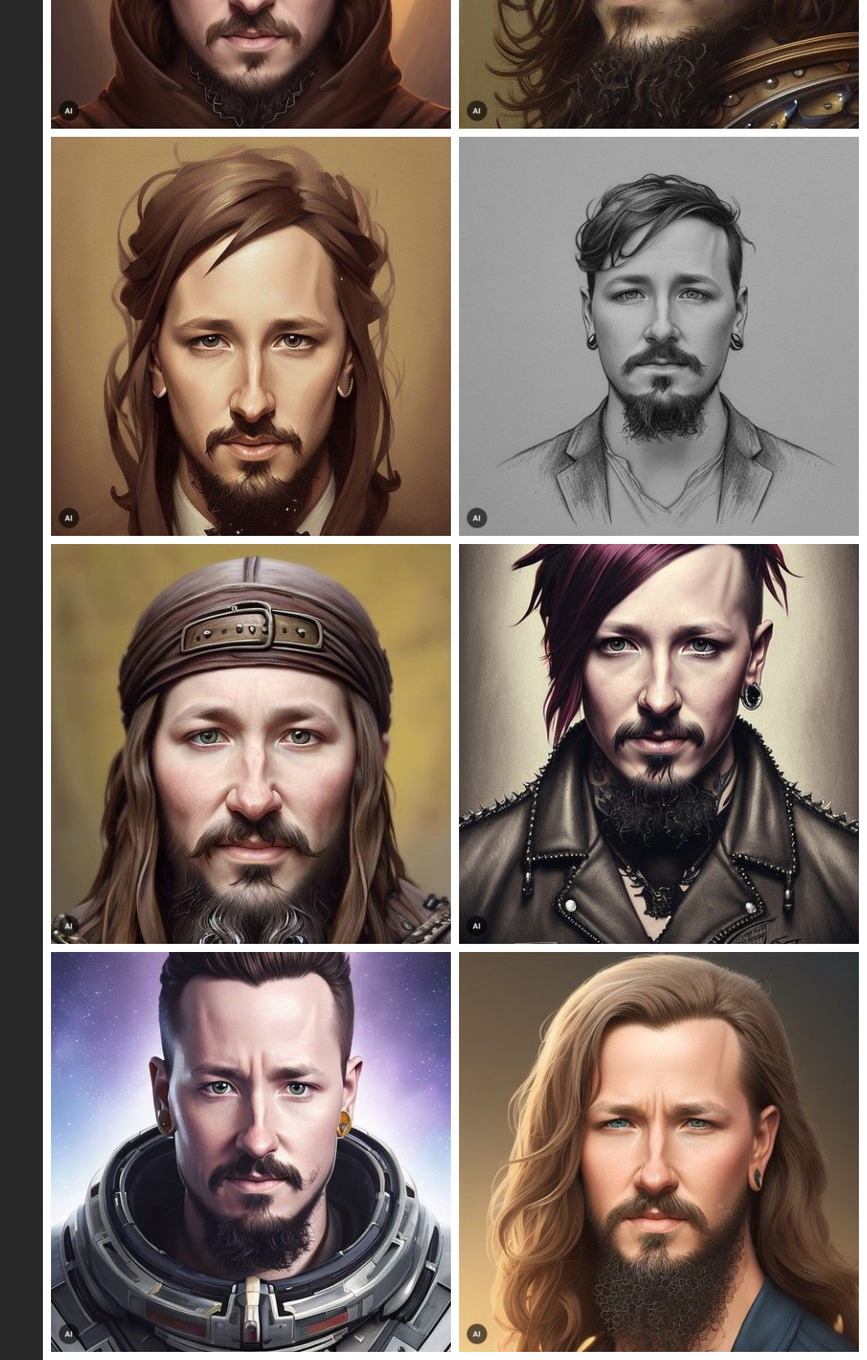
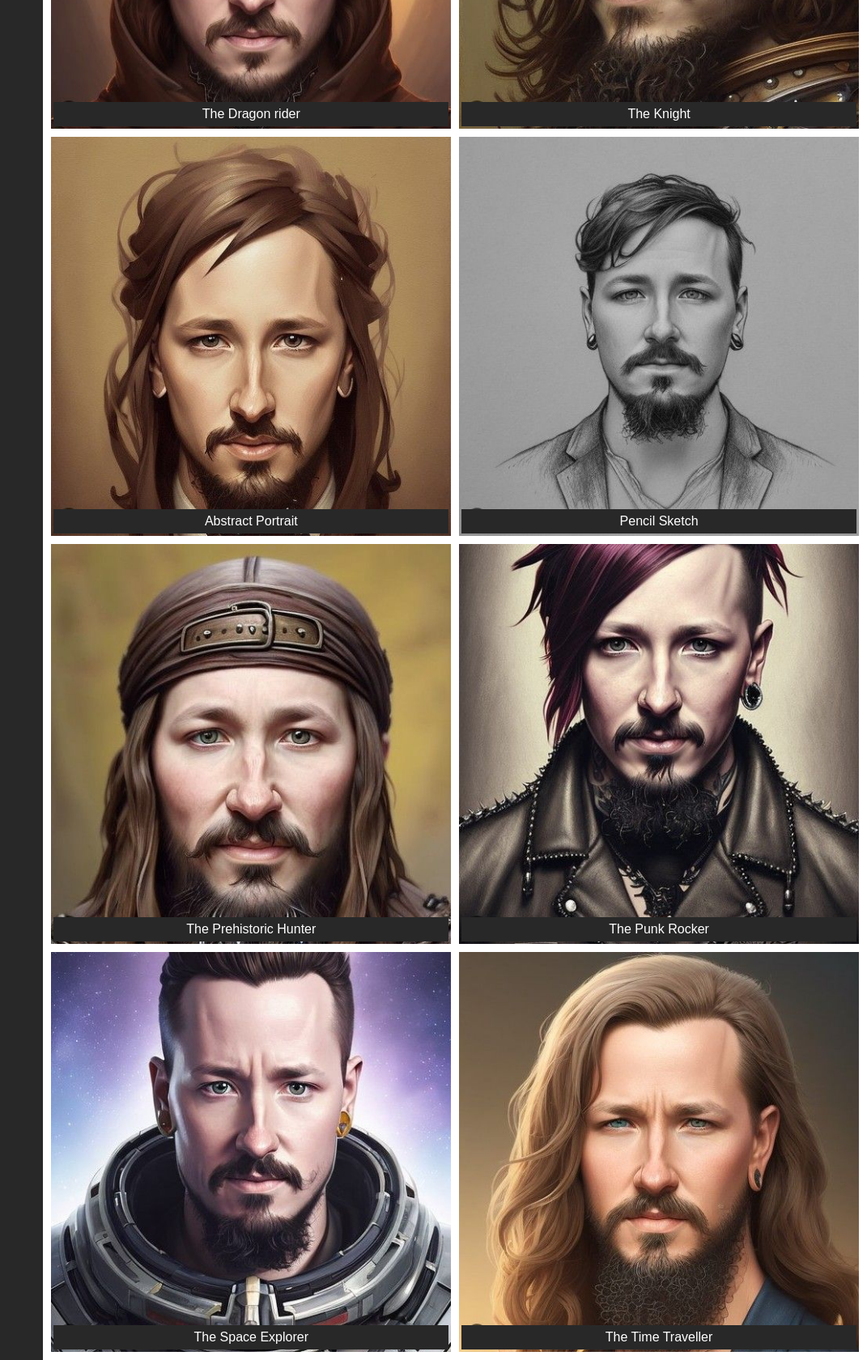
Before and after one commit to dczemina/FakePortfolio, a plain HTML site: page index.html in a window 1280 px wide. Shown: the part 1120-2800 px from the top of the page at 81% size, without its empty margins (209-1280 px from the left). Drawn offline with Linux system fonts and the light colour scheme.

Commit message:
Update work boxes to have caption

```diff
--- a/index.html
+++ b/index.html
@@ -83,9 +83,24 @@
 
 			.famous-work-box {
 				box-sizing: border-box;
+				position: relative;
 				padding: 5px;
 				width: 100%;
+			}
 
+			.famous-work-box img {
+				width: 100%
+			}
+
+			.famous-work-text {
+				position: absolute;
+				width: calc(100% - 16px);
+				bottom: 8;
+				left: 8;
+				padding: 6px 0px;
+				color: white;
+				text-align: center;
+				background-color: #282828;
 			}
 
 			/* generic classes */
@@ -136,7 +151,7 @@
 	<body>
 		<header>
 			<nav>
-				<img src="assets/david-fiery-2.jpg" alt="David Zemina looking Fiery as F" style="margin: auto"/>
+				<img src="assets/David-fiery-2.jpg" alt="David Zemina looking Fiery as F" style="margin: auto"/>
 				<div class="nav-header">
 					<h1>David Zemina</h1>
 					<span>Famous Artist</span>
@@ -165,16 +180,46 @@
 				</div>
 				<div class="section-content-box">
 					<div class="famous-works-box">
-						<img class="famous-work-box" src="assets/david-blues-2.jpg"/>
-						<img class="famous-work-box" src="assets/david-blues-7.jpg"/>
-						<img class="famous-work-box" src="assets/David-Dragon Rider-7.jpg"/>
-						<img class="famous-work-box" src="assets/david-fantasy knight-2.jpg"/>
-						<img class="famous-work-box" src="assets/david-painting-7.jpg"/>
-						<img class="famous-work-box" src="assets/david-pencil sketch-8.jpg"/>
-						<img class="famous-work-box" src="assets/david-prehistoric hunter-7.jpg"/>
-						<img class="famous-work-box" src="assets/david-punk rocker-3.jpg"/>
-						<img class="famous-work-box" src="assets/david-spaceman-5.jpg"/>
-						<img class="famous-work-box" src="assets/david-surfer-2.jpg"/>
+						<div class="famous-work-box">
+							<img src="assets/David-Blues-2.jpg" alt="Portrait with blue hair and beard"/>
+							<div class="famous-work-text">The Wizard</div>
+						</div>
+						<div class="famous-work-box">
+							<img src="assets/David-Blues-7.jpg" alt="Portrait with pink hair and an undercut"/>
+							<div class="famous-work-text">The Time Traveller</div>
+						</div>
+						<div class="famous-work-box">
+							<img src="assets/David-Dragon Rider-7.jpg" alt="Portrait with horned helmet and a brown cloak"/>
+							<div class="famous-work-text">The Dragon rider</div>
+						</div>
+						<div class="famous-work-box">
+							<img src="assets/David-Fantasy Knight-2.jpg" alt="Portrait looking from the side"/>
+							<div class="famous-work-text">The Knight</div>
+						</div>
+						<div class="famous-work-box">
+							<img src="assets/David-Painting-7.jpg" alt="Modern portrait with unrealistic hair"/>
+							<div class="famous-work-text">Abstract Portrait</div>
+						</div>
+						<div class="famous-work-box">
+							<img src="assets/David-Pencil Sketch-8.jpg" alt="Modern portrait drawn with a pencil"/>
+							<div class="famous-work-text">Pencil Sketch</div>
+						</div>
+						<div class="famous-work-box">
+							<img src="assets/David-Prehistoric Hunter-7.jpg" alt="Portrait with long hair and a leather cap"/>
+							<div class="famous-work-text">The Prehistoric Hunter</div>
+						</div>
+						<div class="famous-work-box">
+							<img src="assets/David-Punk Rocker-3.jpg" alt="Portrait with punk rock gear and red hair with an undercut"/>
+							<div class="famous-work-text">The Punk Rocker</div>
+						</div>
+						<div class="famous-work-box">
+							<img src="assets/David-Spaceman-5.jpg" alt="Modern portrait with an astronaut outfit"/>
+							<div class="famous-work-text">The Space Explorer</div>
+						</div>
+						<div class="famous-work-box">
+							<img src="assets/David-Surfer-2.jpg" alt="Portrait depicting a surfer squinting with long hair"/>
+							<div class="famous-work-text">The Time Traveller</div>
+						</div>
 					</div>
 				</div>
 			</section>
```
